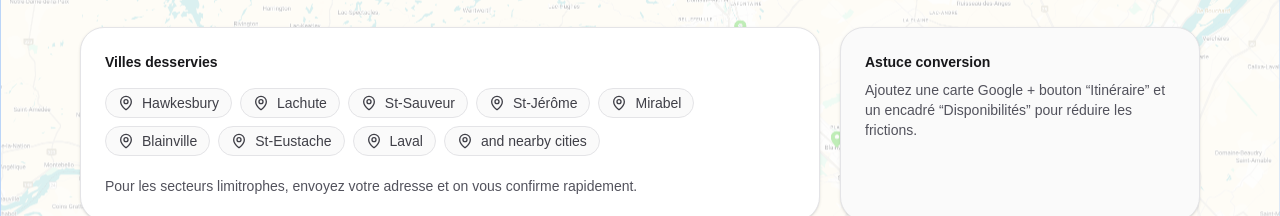
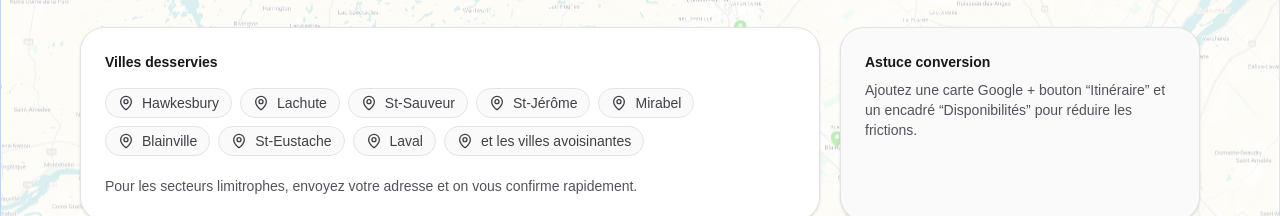
Before and after one commit to servicesmrben-wq/mrben-site1, a Next.js app: page / in a window 1280 px wide. Shown: the part 3400-3616 px from the top of the page. Built offline with nearby package versions, Linux system fonts and the light colour scheme.

Commit message:
Localize nearby cities pill

```diff
--- a/app/MrBenRedesignPreview.jsx
+++ b/app/MrBenRedesignPreview.jsx
@@ -42,7 +42,6 @@ const SERVICE_AREAS = [
   "Blainville",
   "St-Eustache",
   "Laval",
-  "and nearby cities",
 ];
 
 const IMAGE_URLS = [
@@ -161,6 +160,7 @@ const i18n = {
     secAreaS:
       "Si vous êtes dans la région, il y a de fortes chances qu’on puisse vous servir.",
     cities: "Villes desservies",
+    nearbyCities: "et les villes avoisinantes",
     areaP:
       "Pour les secteurs limitrophes, envoyez votre adresse et on vous confirme rapidement.",
     convTip: "Astuce conversion",
@@ -299,6 +299,7 @@ const i18n = {
     secAreaS:
       "If you’re in the region, chances are we can serve you.",
     cities: "Cities served",
+    nearbyCities: "and nearby cities",
     areaP:
       "For nearby sectors, send your address and we’ll confirm quickly.",
     convTip: "Conversion tip",
@@ -808,6 +809,10 @@ function ServiceArea({ t }) {
                   {c}
                 </span>
               ))}
+              <span className="inline-flex items-center rounded-full border border-zinc-200 bg-zinc-50 px-3 py-1 text-sm text-zinc-700">
+                <MapPin className="mr-2 h-4 w-4" />
+                {t("nearbyCities")}
+              </span>
             </div>
 
             <p className="mt-5 text-sm text-zinc-600">{t("areaP")}</p>
```
